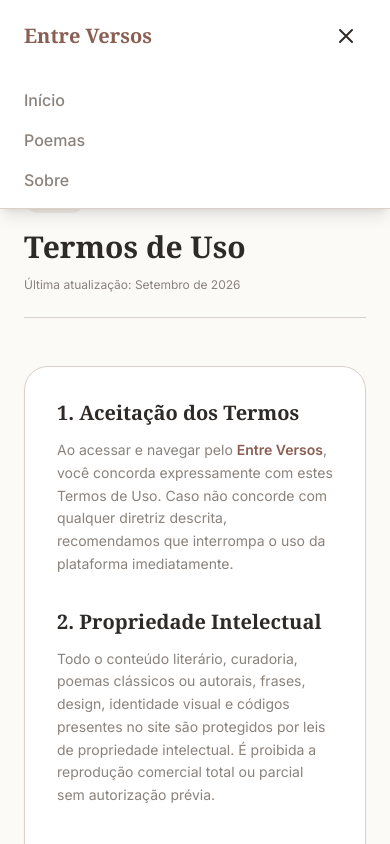
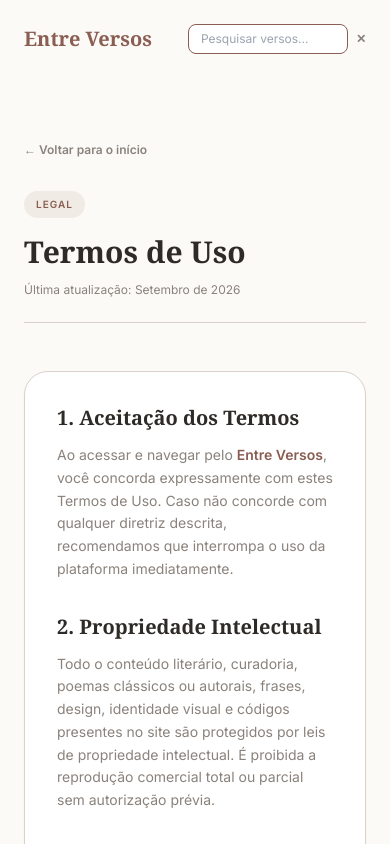
Before and after one commit to arthur-luiss/entre-versos-web, a React (Vite) app: page /termos in a window 390 px wide. Both pictures are taken after a click on the button "Pesquisar". Shown: the top 844 px of the page. Built offline with nearby package versions, Linux system fonts and the light colour scheme; a web font is replaced by a local one.

Commit message:
fix (frontend): restaura icone de pesquisa no Navbar e adiciona atalho de busca na versao mobile

```diff
--- a/src/components/Navbar.jsx
+++ b/src/components/Navbar.jsx
@@ -1,122 +1,92 @@
 import { useState } from "react";
-import { Link, useLocation } from "react-router-dom";
+import { Link, useNavigate, useLocation } from "react-router-dom";
 
 export function Navbar() {
-  const [isMenuOpen, setIsMenuOpen] = useState(false);
+  const [searchOpen, setSearchOpen] = useState(false);
+  const [searchTerm, setSearchTerm] = useState("");
+  const navigate = useNavigate();
   const location = useLocation();
 
-  const toggleMenu = () => {
-    setIsMenuOpen(!isMenuOpen);
+  const handleSearch = (e) => {
+    e.preventDefault();
+    if (searchTerm.trim()) {
+      navigate(`/explore?search=${encodeURIComponent(searchTerm.trim())}`);
+      setSearchOpen(false);
+      setSearchTerm("");
+    }
   };
 
-  const closeMenu = () => {
-    setIsMenuOpen(false);
-  };
+  const isActive = (path) => location.pathname === path;
 
   return (
-    <nav className="w-full bg-white border-b border-bordercolor relative z-50">
-      <div className="max-w-6xl mx-auto px-6 py-4 flex items-center justify-between">
-        {/* Logo */}
+    <header className="w-full bg-background py-6 px-6 relative">
+      <div className="max-w-6xl mx-auto flex items-center justify-between">
+        <div className="flex items-center">
+          <Link to="/" className="font-serif text-xl font-semibold text-terra">
+            Entre Versos
+          </Link>
+        </div>
+
+        <nav className="hidden md:flex items-center gap-8 font-sans text-sm font-medium text-subtle">
           <Link
             to="/"
-          onClick={closeMenu}
-          className="font-serif text-xl font-bold text-terra hover:opacity-90 transition-opacity"
-        >
-          Entre Versos
-        </Link>
-
-        {/* Menu Desktop */}
-        <div className="hidden md:flex items-center gap-8 text-sm font-medium">
-          <Link
-            to="/"
-            className={`${
-              location.pathname === "/" ? "text-terra" : "text-subtle"
-            } hover:text-charcoal transition-colors`}
+            className={`transition-colors ${isActive("/") ? "text-charcoal font-semibold" : "hover:text-charcoal"}`}
           >
             Início
           </Link>
           <Link
-            to="/explorar"
-            className={`${
-              location.pathname === "/explorar" ? "text-terra" : "text-subtle"
-            } hover:text-charcoal transition-colors`}
+            to="/explore"
+            className={`transition-colors ${isActive("/explore") ? "text-charcoal font-semibold" : "hover:text-charcoal"}`}
           >
             Poemas
           </Link>
           <Link
             to="/sobre"
-            className={`${
-              location.pathname === "/sobre" ? "text-terra" : "text-subtle"
-            } hover:text-charcoal transition-colors`}
+            className={`transition-colors ${isActive("/sobre") ? "text-charcoal font-semibold" : "hover:text-charcoal"}`}
           >
             Sobre
           </Link>
-        </div>
+        </nav>
 
-        {/* Botão Hambúrguer (Mobile) */}
+        <div className="flex items-center relative">
+          {searchOpen ? (
+            <form onSubmit={handleSearch} className="flex items-center gap-2">
+              <input
+                type="text"
+                value={searchTerm}
+                onChange={(e) => setSearchTerm(e.target.value)}
+                placeholder="Pesquisar versos..."
+                autoFocus
+                className="px-3 py-1.5 text-xs rounded-lg border border-bordercolor bg-white text-charcoal focus:outline-none focus:border-terra w-40 md:w-56"
+              />
               <button
-          className="md:hidden p-2 text-charcoal hover:bg-cardbg rounded-lg transition-colors focus:outline-none"
-          onClick={toggleMenu}
-          aria-label="Abrir menu"
+                type="button"
+                onClick={() => setSearchOpen(false)}
+                className="text-xs text-subtle hover:text-charcoal font-bold"
+              >
+                ✕
+              </button>
+            </form>
+          ) : (
+            <button
+              onClick={() => setSearchOpen(true)}
+              className="text-charcoal hover:opacity-70 transition-opacity p-1"
+              aria-label="Pesquisar"
             >
               <svg
-            className="w-6 h-6"
+                className="w-5 h-5"
                 fill="none"
                 stroke="currentColor"
-            viewBox="0 24 24"
-            xmlns="http://www.w3.org/2000/svg"
+                strokeWidth="2"
+                viewBox="0 0 24 24"
               >
-            {isMenuOpen ? (
-              <path
-                strokeLinecap="round"
-                strokeLinejoin="round"
-                strokeWidth={2}
-                d="M6 18L18 6M6 6l12 12"
-              />
-            ) : (
-              <path
-                strokeLinecap="round"
-                strokeLinejoin="round"
-                strokeWidth={2}
-                d="M4 6h16M4 12h16M4 18h16"
-              />
-            )}
+                <circle cx="11" cy="11" r="8"></circle>
+                <line x1="21" y1="21" x2="16.65" y2="16.65"></line>
               </svg>
             </button>
+          )}
         </div>
-
-      {/* Menu Mobile (Dropdown) */}
-      {isMenuOpen && (
-        <div className="md:hidden absolute top-full left-0 w-full bg-white border-b border-bordercolor shadow-lg py-4 px-6 flex flex-col gap-4 animate-in slide-in-from-top-2">
-          <Link
-            to="/"
-            onClick={closeMenu}
-            className={`text-base font-medium ${
-              location.pathname === "/" ? "text-terra" : "text-subtle"
-            }`}
-          >
-            Início
-          </Link>
-          <Link
-            to="/explorar"
-            onClick={closeMenu}
-            className={`text-base font-medium ${
-              location.pathname === "/explorar" ? "text-terra" : "text-subtle"
-            }`}
-          >
-            Poemas
-          </Link>
-          <Link
-            to="/sobre"
-            onClick={closeMenu}
-            className={`text-base font-medium ${
-              location.pathname === "/sobre" ? "text-terra" : "text-subtle"
-            }`}
-          >
-            Sobre
-          </Link>
       </div>
-      )}
-    </nav>
+    </header>
   );
 }
```
Lines whose indentation alone changed are shown as unchanged.
